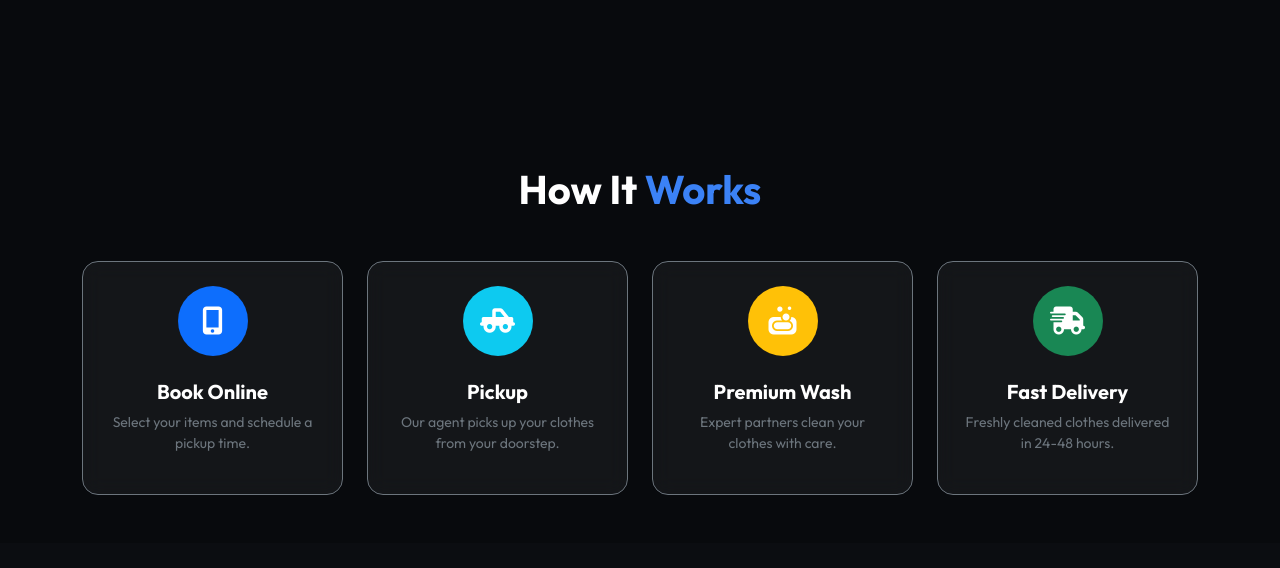
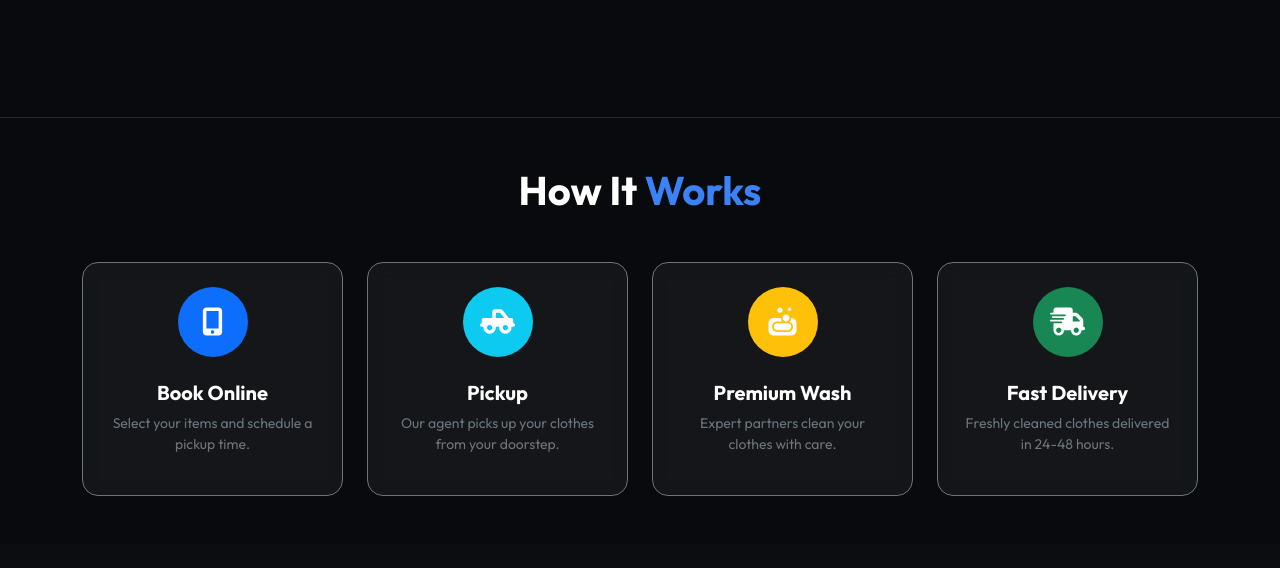
Before and after one commit to saurabhkumar95487063-cmyk/cleankart, a plain HTML site: page frontend/index.html in a window 1280 px wide. Shown: the part 820-1388 px from the top of the page. Drawn offline with nearby package versions, Linux system fonts and the light colour scheme; no server answers.

Commit message:
style: Add horizontal divider line (hr) above How It Works section

```diff
--- a/frontend/index.html
+++ b/frontend/index.html
@@ -451,6 +451,7 @@
         </div>
     </section>
 
+    <hr class="border-secondary my-0">
 
     <!-- How It Works Section -->
     <section id="how-it-works" class="py-5 bg-darker">
```
